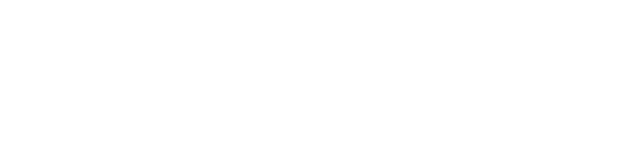
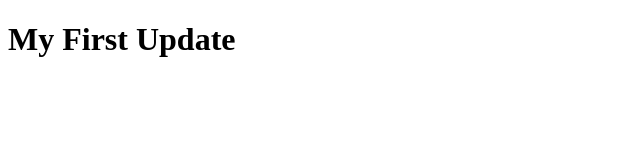
Before and after one commit to opensln/pushfromlaptop, a website: page dist/index.html in a window 1280 px wide. Shown: the whole page, without its empty margins (0-640 px from the left). Drawn offline with Linux system fonts and the light colour scheme.

Commit message:
secondcommit

```diff
--- a/dist/index.html
+++ b/dist/index.html
@@ -6,6 +6,6 @@
     <title>my home page</title>
 </head>
 <body>
-
+    <h1> My First Update</h1>
 </body>
 </html>
```
